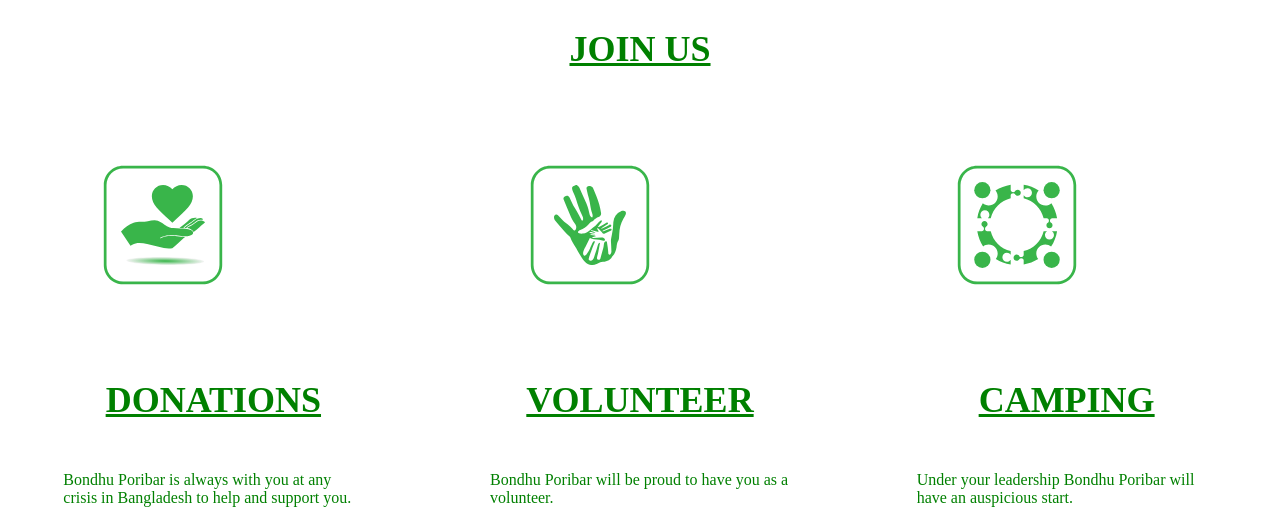
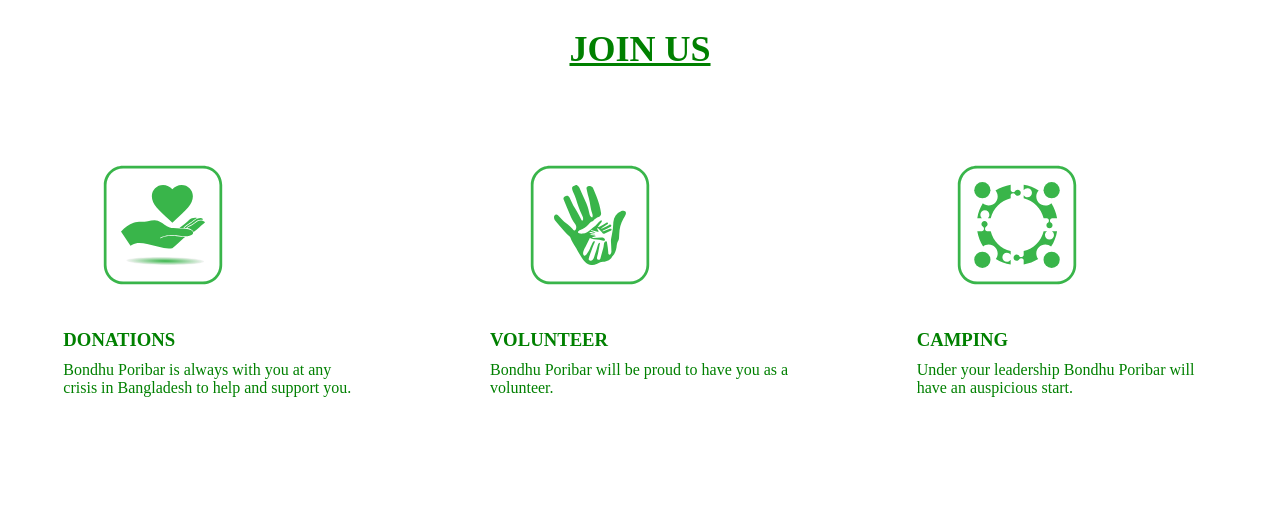
Before and after one commit to itsrmizanur/BondhuPoribar, a plain HTML site: page index.html in a window 1280 px wide. Shown: the part 686-1208 px from the top of the page. After the commit the page ends 1098 px from the top, so only its background shows below. Drawn offline with Linux system fonts and the light colour scheme.

Commit message:
edited CSS

```diff
--- a/style.css
+++ b/style.css
@@ -74,7 +74,7 @@ body {
 
 
 /* join us design  */
-.join h3 {
+.join > h3 {
     color: green;
     text-align: center;
     margin: 50px 0;
```
